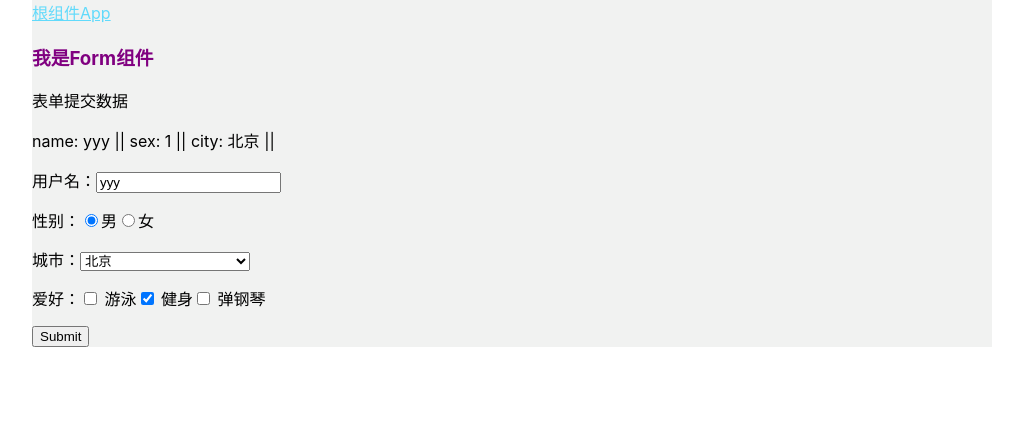
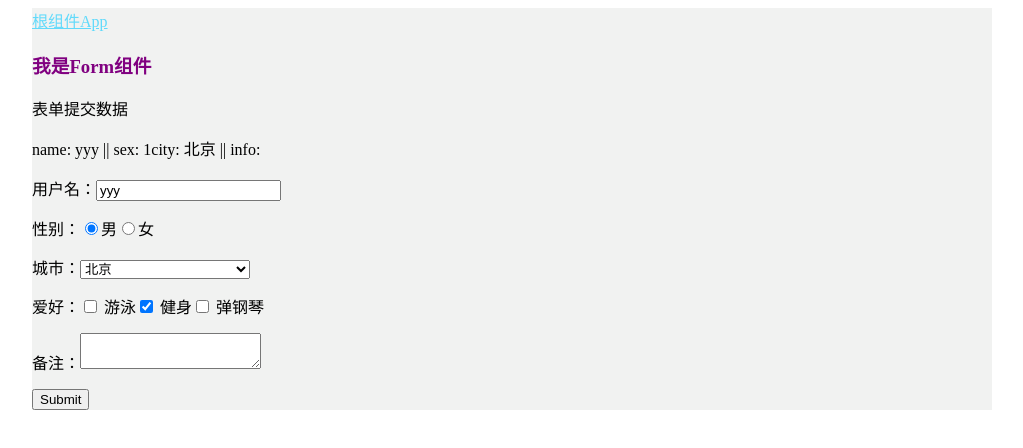
Before and after one commit to yoyoCoding/react-demo, a React (Create React App) app: page / in a window 1280 px wide. Shown: the top 448 px of the page, without its empty margins (128-1151 px from the left). Built offline with nearby package versions, Linux system fonts and the light colour scheme.

Commit message:
Form
form表单数据双向绑定(text radio select checkbox textarea)

```diff
--- a/src/App.js
+++ b/src/App.js
@@ -2,8 +2,8 @@ import React, { Component } from 'react';
 import './assets/css/App.css'
 
 // 引入子组件
-import Home from  './components/Home'
-import News from './components/News'
+// import Home from  './components/Home'
+// import News from './components/News'
 import Form from './components/Form'
 
 class App extends Component {
@@ -13,9 +13,7 @@ class App extends Component {
       <div className="App">
       {/* 根组件 */}
         <header>
-          <a
-            className="App-link" href="javascript:;" target="_blank" rel="noopener noreferrer"
-          >根组件App</a>
+          <a className="App-link" href="http://www.baidu.com" target="_blank" rel="noopener noreferrer">根组件App</a>
         </header>
 
         {/* 挂载子组件 */}
--- a/src/components/Form.js
+++ b/src/components/Form.js
@@ -10,7 +10,7 @@ class Form extends Component {
             sex: '1',
             city: '北京',
             citys: ['北京', '上海', '广州'],
-            hobbies: [
+            hobby: [
                 {
                     name: '游泳',
                     checked: false
@@ -46,19 +46,25 @@ class Form extends Component {
             city: val
         })
     }
-    handleCheckbox = (ev, str) => {
-        // let val = ev.target.value
-        // this.setState({
-        //     city: val
-        // })
-        console.log(ev.target.value)
-        console.log('str:' + str)
+    handleCheckbox = (key) => {
+        let hobby = this.state.hobby
+        hobby[key].checked = !hobby[key].checked
+        this.setState({
+            hobby: hobby
+        })
+    }
+    handleInfo = (ev) => {
+        let val = ev.target.value
+        this.setState({
+            info: val
+        })
     }
     handleSubmit = (ev) => {
         ev.preventDefault()
         console.log('name:' + this.state.name)
         console.log('sex:' + this.state.sex)
         console.log('city:' + this.state.city)
+        console.log('info:' + this.state.info)
     }
 
     render() {
@@ -69,8 +75,9 @@ class Form extends Component {
                     <p>表单提交数据</p>
                     <p>
                         name: {this.state.name} ||
-                        sex: {this.state.sex} ||
-                        city: {this.state.city} ||
+                        sex: {this.state.sex}
+                        city: {this.state.city}  ||
+                        info: {this.state.info}
                     </p>
 
                     <div className="item">
@@ -80,8 +87,8 @@ class Form extends Component {
 
                     <div className="item">
                         性别：
-                        <input type="radio" value="1" name="sex" checked={this.state.sex == 1} onChange={this.handleSex}/>男
-                        <input type="radio" value="2" name="sex" checked={this.state.sex == 2} onChange={this.handleSex}/>女
+                        <input type="radio" value="1" name="sex" checked={this.state.sex === '1'} onChange={this.handleSex}/>男
+                        <input type="radio" value="2" name="sex" checked={this.state.sex === '2'} onChange={this.handleSex}/>女
                     </div>
 
                     <div className="item">
@@ -98,14 +105,19 @@ class Form extends Component {
                     <div className="item">
                         爱好：
                         {
-                            this.state.hobbies.map((item, key) => {
+                            this.state.hobby.map((item, key) => {
                                 return (
-                                    <span>
-                                        <input type="checkbox" value={item.name} key={key} checked={item.checked} onChange={this.handleCheckbox} /> {item.name}
+                                    <span key={key}>
+                                        <input type="checkbox" value={item.name} checked={item.checked} onChange={this.handleCheckbox.bind(this, key)} /> {item.name}
                                     </span>
                                 )
                             })
                         }
+                    </div>
+
+                    <div className="item">
+                        备注：
+                        <textarea value={this.state.info} onChange={this.handleInfo}>说明信息</textarea>
                     </div>
 
                     <div className="item">
```
